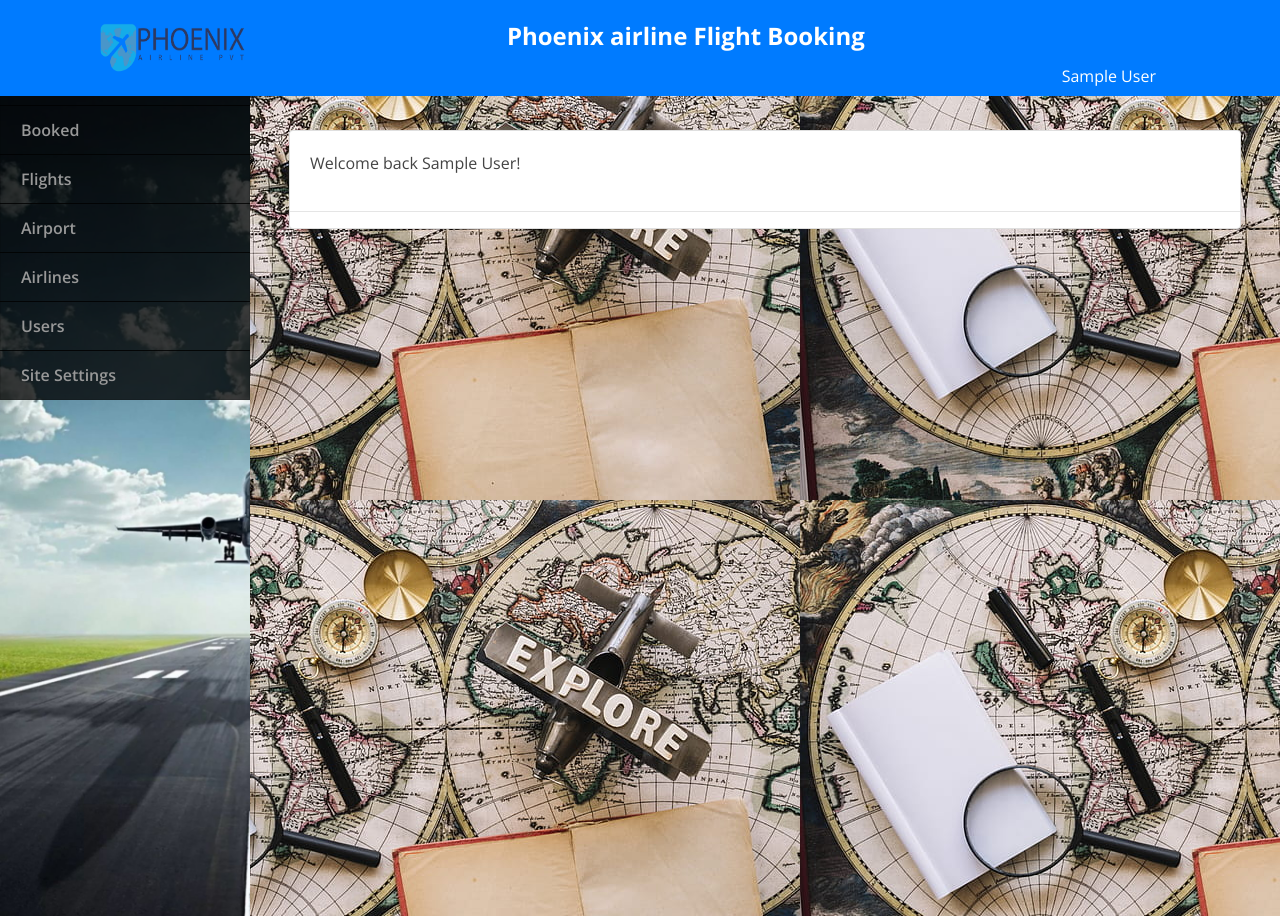
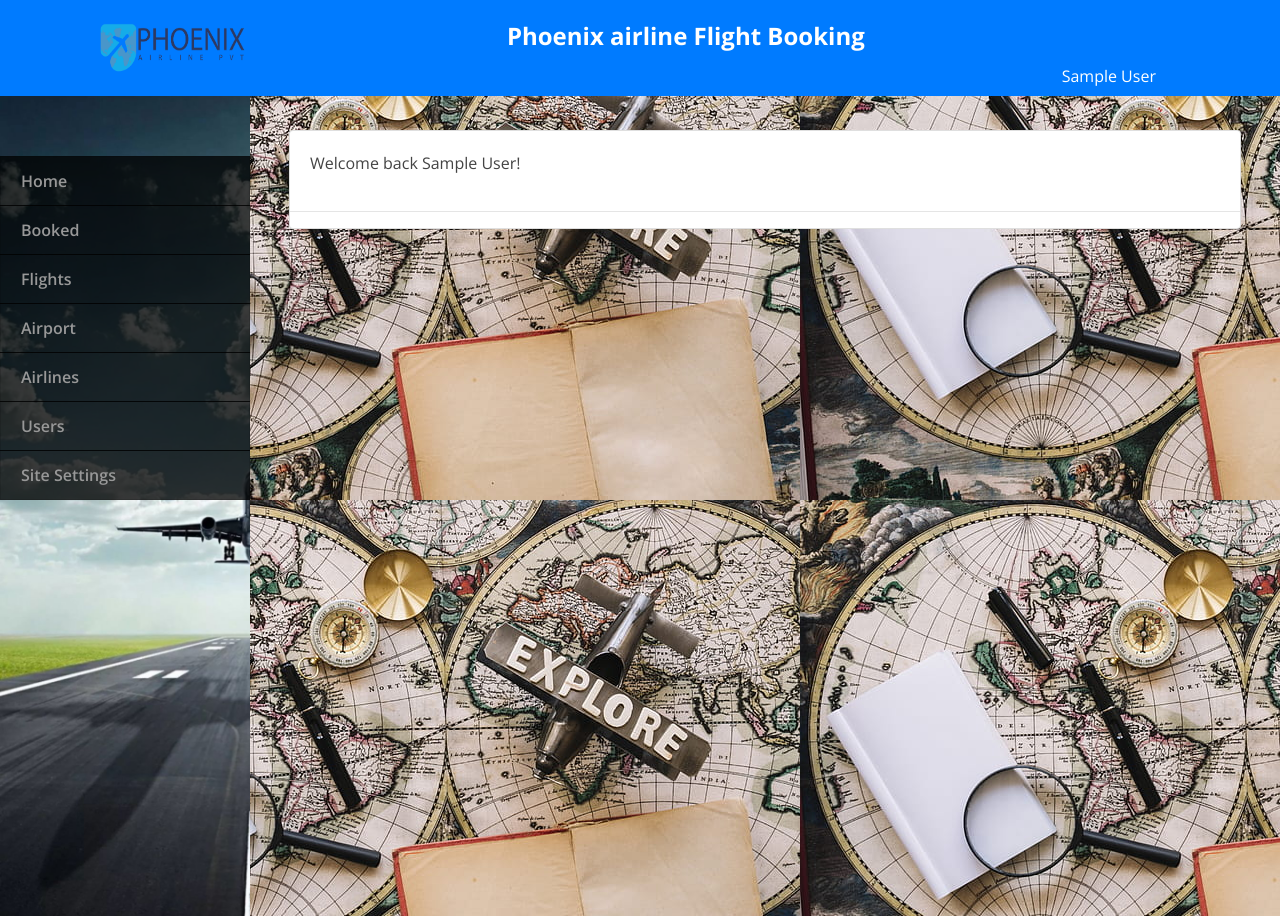
Before and after one commit to Alksarani/DEA_project, a PHP site: page /admin/index.php in a window 1280 px wide. Run offline with PHP 8.4, Linux system fonts and the light colour scheme; the visitor is signed in with stand-in values (Sample User, id 1); some libraries are stand-ins or nearby versions.

Commit message:
Update navbar.php

```diff
--- a/PhoenixAirlinePVT/phoenix_airline_pvt/admin/navbar.php
+++ b/PhoenixAirlinePVT/phoenix_airline_pvt/admin/navbar.php
@@ -3,7 +3,7 @@
 </style>
 <nav id="sidebar" class='mx-lt-5 bg-dark' style="background-image: url(assets/img/background13.jpeg);">
 
-		<div class="sidebar-list">
+		<div class="sidebar-list" style="margin-top: 100px;" >
 
 				<a href="index.php?page=home" class="nav-item nav-home"><span class='icon-field'><i class="fa fa-home"></i></span> Home</a>
 				<a href="index.php?page=booked" class="nav-item nav-booked"><span class='icon-field'><i class="fa fa-book"></i></span> Booked</a>
```
